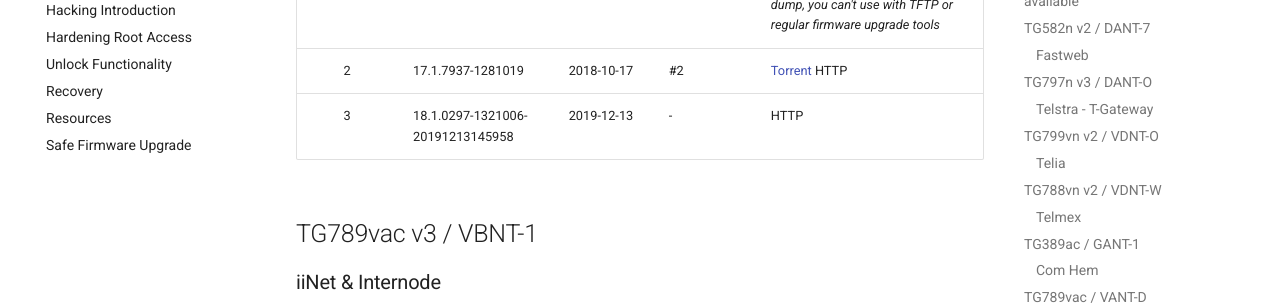
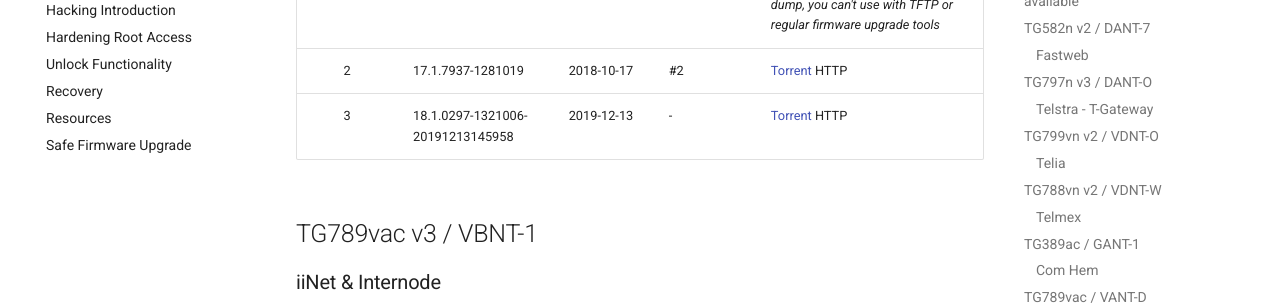
Before and after one commit to hack-technicolor/hack-technicolor, an MkDocs documentation site: the page built from docs/Repository.md, in a window 1280 px wide and 900 px high, scrolled down 6558 px. Shown: the part 152-457 px from the top of the window. Built offline with MkDocs 1.6.1 and Material for MkDocs 9.7.7, drawn with Linux system fonts in a browser that asks for light colours; comment, search, counter and statistics services are not loaded.

Commit message:
Update Repository.md

```diff
--- a/docs/Repository.md
+++ b/docs/Repository.md
@@ -179,7 +179,7 @@
 |:------:|:-----------------|:-----------|:--------------|:-------|
 | 2    | 15.53.7451-1761003       | 2017-03-20 | #0 #2            | [Torrent](https://github.com/kevdagoat/hack-technicolor/blob/master/torrents/vant-w/15.53.7451-1761003-20170320115330.bin.torrent?raw=true) HTTP*note: this **IS NOT** an RBI firmware, it is a raw bank dump, you can't use with TFTP or regular firmware upgrade tools* |
 | 2    | 17.1.7937-1281019       | 2018-10-17 | #2             |[Torrent](https://github.com/kevdagoat/hack-technicolor/blob/master/torrents/vant-w/17.1.7937-1281014-20180313133921-Official.rbi.torrent?raw=true) HTTP |
-| 3    | 18.1.0297-1321006-20191213145958      | 2019-12-13 | -           | HTTP |
+| 3    | 18.1.0297-1321006-20191213145958      | 2019-12-13 | -           |[Torrent](https://github.com/kevdagoat/hack-technicolor/blob/master/torrents/vant-w/vant-w_18.1.0297-1321006-20191213145958-e139794833dfb6bcc766549899da1ff0e0631539_official.rbi?raw=true) HTTP |
 
 ## TG789vac v3 / VBNT-1
 
```
